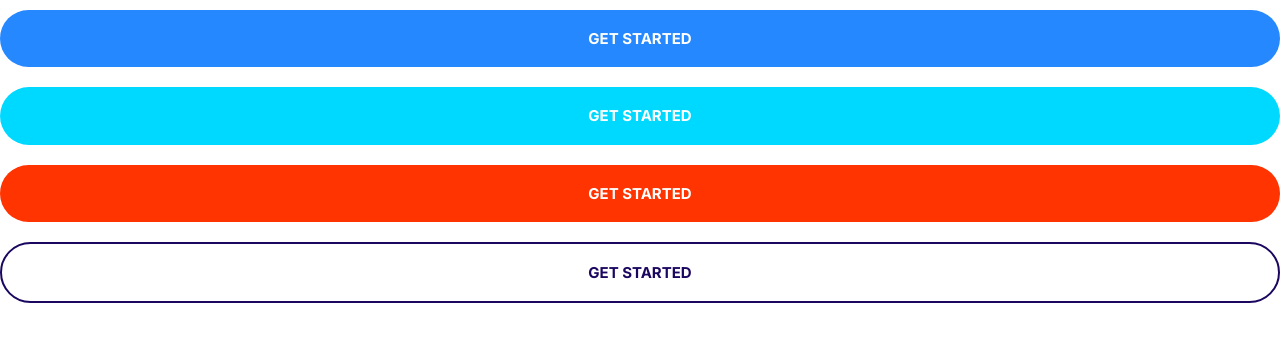
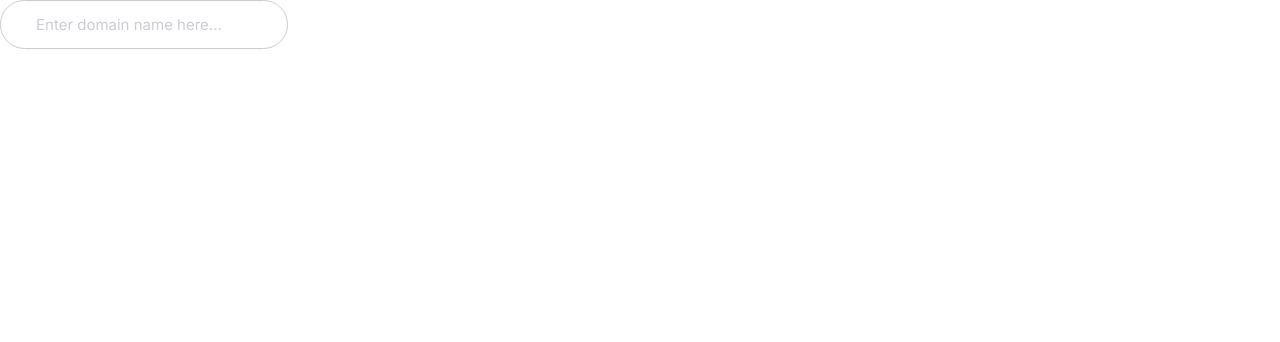
Before and after one commit to mariago6/company-website, a plain HTML site: page index.html in a window 1280 px wide. Drawn offline with Linux system fonts and the light colour scheme.

Commit message:
buid input

```diff
--- a/css/styles.css
+++ b/css/styles.css
@@ -232,3 +232,23 @@ a {
     font-size: 1.5rem;
   }
 }
+
+/*INPUT*/
+.input {
+  padding: 1.5rem 3.5rem;
+  border: 1px solid #ccc;
+  border-radius: 30px;
+  outline: 0;
+  color: var(--color-headings);
+  font-size: 2rem;
+}
+
+::placeholder {
+  color: #cdcbd7;
+}
+
+@media screen and (min-width: 1024px) {
+  .input {
+    font-size: 1.5rem;
+  }
+}
--- a/index.html
+++ b/index.html
@@ -12,9 +12,6 @@
   <link rel="stylesheet" href="css/styles.css">
 </head>
 <body>
-  <button class="btn btn--primary btn--block">Get started</button>
-  <button class="btn btn--secondary btn--block">Get started</button>
-  <button class="btn btn--accent btn--block">Get started</button>
-  <button class="btn btn--outline btn--block">Get started</button>
+  <input type="text" class="input" placeholder="Enter domain name here...">
 </body>
 </html>
```
Also changed, not shown: components/buttons.html (added, +4 -0 lines).
